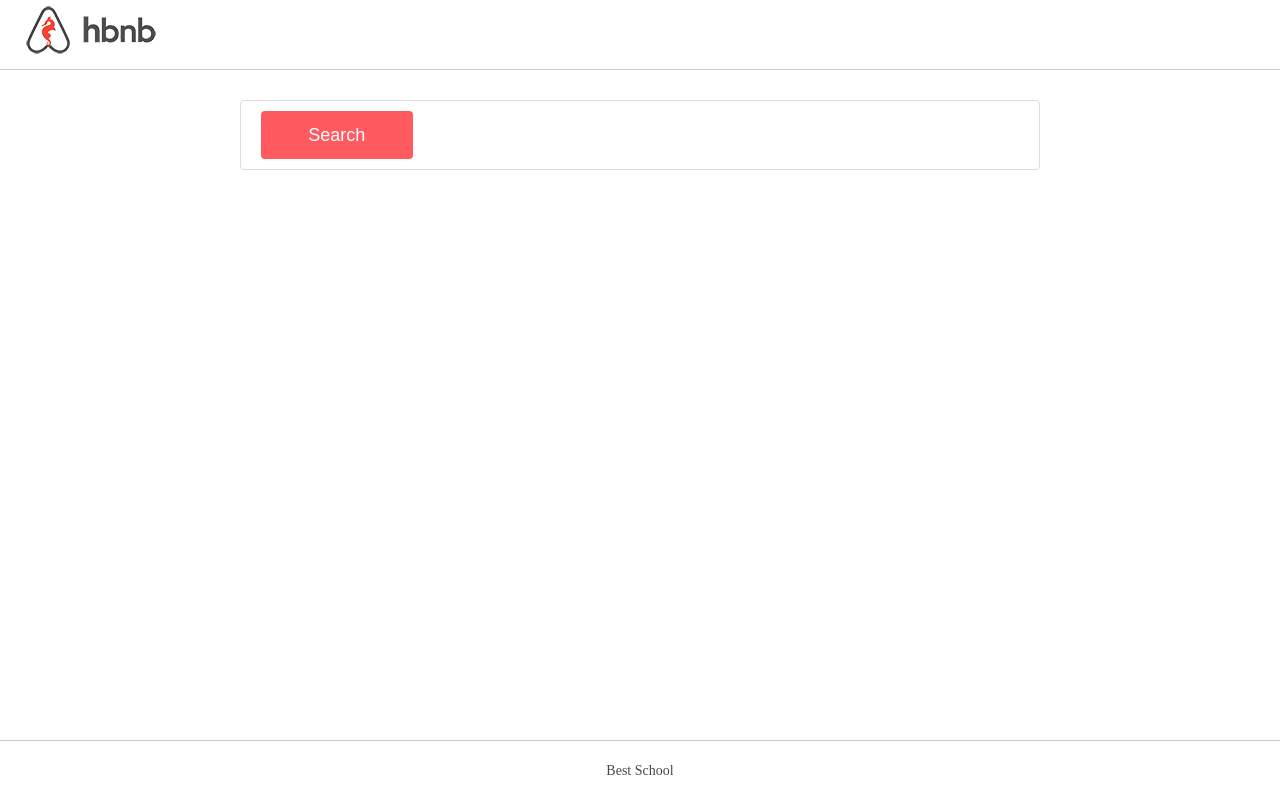
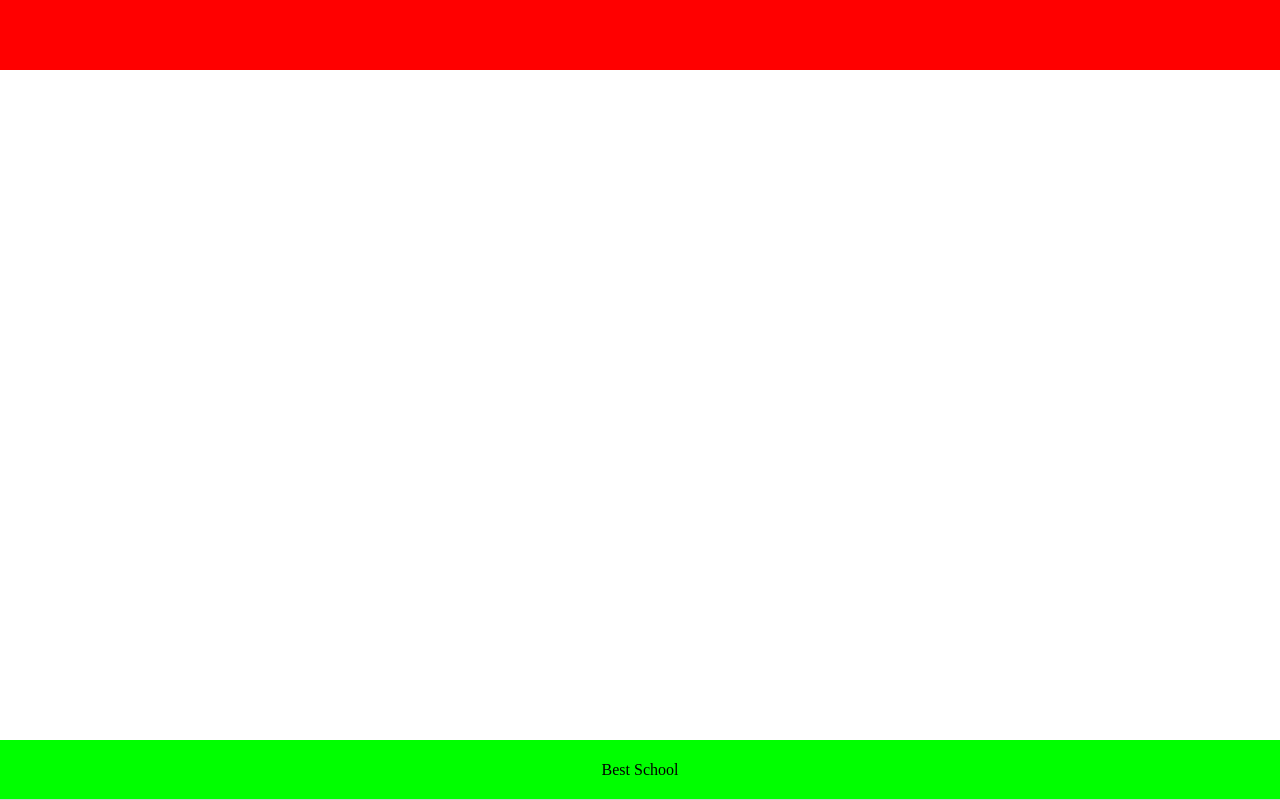
Before and after one commit to Valeryio/AirBnB_clone, a plain HTML site: page web_static/0-index.html in a window 1280 px wide. Drawn offline with Linux system fonts and the light colour scheme.

Commit message:
Adding new structure for the html project

```diff
--- a/web_static/0-index.html
+++ b/web_static/0-index.html
@@ -2,29 +2,32 @@
 <html lang="en">
     <head>
         <meta charset="UTF-8">
-        <link rel="stylesheet" href="./styles/2-header.css">
-        <link rel="stylesheet" href="./styles/2-footer.css">
-        <link rel="stylesheet" href="./styles/2-common.css">
-        <link rel="icon" href="./images/icon.png">
         <meta name="viewport" content="width=device-width, initial-scale=1.0">
         <title>AirBnB</title>
     </head>
-    <body>
-        <header class="header">
-            <img src="./images/logo.png" alt="Logo of AirBnB" class="header-logo">
+    <body style="
+        margin: 0;
+        height: 100vh;
+        display: grid;
+        grid-template-rows: 70px auto 60px;"
+        >
+
+        <header class="header"
+        style=" background-color: #FF0000;
+        ">
         </header>
 
-        <div class="container">
-            <section class="filters">
-
-                <button class="btn btn--primary">
-                    Search
-                </button>
-            </section>
-        </div>
-
-        <footer class="footer">
-            <div>Best School</div>
+        <footer class="footer"
+        style="
+        padding: 0 20px;
+        grid-row-start: 3;
+        display: flex;
+        align-items: center;
+        justify-content: center;
+        border-bottom: 1px solid #cccccc;
+        background-color:  #00FF00;"
+        >
+            Best School
         </footer>
     </body>
 </html>
--- a/web_static/styles/2-common.css
+++ b/web_static/styles/2-common.css
@@ -1,81 +1,10 @@
 
-:root
-{
-  /*-------------COLOR VARIABLES---------------*/
-  --clr-primary-red: #ff0000;
-  --clr-primary-green: #00ff00;
-  --clr-font-color: #484848;
-  --clr-bg-button : #FF5A5F;
-  --clr-text-button: white;
-
-
-  /*-------------COLOR VARIABLES---------------*/
-
-  /*-------------FONTS VARIABLES---------------*/
-  --fs-normal: 14px;
-  --fs-large: 18px;
-  --ff-normal: Circular,"Helvetica Neue",Helvetica,Arial,sans-serif;
-}
-
-*
-{
-  box-sizing: border-box;
-}
 
 
 body
 {
-  margin: 0;
-  height: 100vh;
-
-  display: grid;
-  grid-template-rows: 70px auto 60px;
-
-  color: var(--clr-font-color);
-  font-size: var(--fs-normal);
+    margin: 0;
+    height: 100vh;
+    display: grid;
+    grid-template-rows: 70px auto 60px;
 }
-
-.container
-{
-  min-width: 800px;
-  max-width: 1000px;
-  height: fit-content;
-  margin: 30px auto;
-
-  display: flex;
-
-  /* border: 1px solid red; */
-}
-
-.filters
-{
-  width: 100%;
-  padding: 10px 20px;
-  border-radius: 4px;
-  border: 1px solid #dddddd;
-}
-
-
-.btn
-{
-  height: 48px;
-  width: 20%;
-  border: none;
-
-  border-radius: 4px;
-
-  font-size: var(--fs-large);
-
-  cursor: pointer;
-}
-
-.btn--primary
-{
-  color: var(--clr-text-button);
-  background-color: var(--clr-bg-button);
-}
-
-.btn:hover
-{
-  opacity: 0.9;
-}
--- a/web_static/styles/2-footer.css
+++ b/web_static/styles/2-footer.css
@@ -1,9 +1,11 @@
 
 .footer
 {
-  display: flex;
-  align-items: center;
-  justify-content: center;
-  border-top: 1px solid #cccccc;
-  /* background-color: var(--clr-primary-green); */
+    padding: 0 20px;
+    grid-row-start: 3;
+    display: flex;
+    align-items: center;
+    justify-content: center;
+    border-bottom: 1px solid #cccccc;
+    background-color:  #00FF00;
 }
--- a/web_static/styles/2-header.css
+++ b/web_static/styles/2-header.css
@@ -1,7 +1,5 @@
 
 .header
 {
-  padding: 0 20px;
-  border-bottom: 1px solid #cccccc;
-  /* background-color: var(--clr-primary-red); */
+    background-color: #FF0000;
 }
--- /dev/null
+++ b/web_static/styles/common.css
@@ -0,0 +1,81 @@
+
+:root
+{
+  /*-------------COLOR VARIABLES---------------*/
+  --clr-primary-red: #ff0000;
+  --clr-primary-green: #00ff00;
+  --clr-font-color: #484848;
+  --clr-bg-button : #FF5A5F;
+  --clr-text-button: white;
+
+
+  /*-------------COLOR VARIABLES---------------*/
+
+  /*-------------FONTS VARIABLES---------------*/
+  --fs-normal: 14px;
+  --fs-large: 18px;
+  --ff-normal: Circular,"Helvetica Neue",Helvetica,Arial,sans-serif;
+}
+
+*
+{
+  box-sizing: border-box;
+}
+
+
+body
+{
+  margin: 0;
+  height: 100vh;
+
+  display: grid;
+  grid-template-rows: 70px auto 60px;
+
+  color: var(--clr-font-color);
+  font-size: var(--fs-normal);
+}
+
+.container
+{
+  min-width: 800px;
+  max-width: 1000px;
+  height: fit-content;
+  margin: 30px auto;
+
+  display: flex;
+
+  /* border: 1px solid red; */
+}
+
+.filters
+{
+  width: 100%;
+  padding: 10px 20px;
+  border-radius: 4px;
+  border: 1px solid #dddddd;
+}
+
+
+.btn
+{
+  height: 48px;
+  width: 20%;
+  border: none;
+
+  border-radius: 4px;
+
+  font-size: var(--fs-large);
+
+  cursor: pointer;
+}
+
+.btn--primary
+{
+  color: var(--clr-text-button);
+  background-color: var(--clr-bg-button);
+}
+
+.btn:hover
+{
+  opacity: 0.9;
+}
--- /dev/null
+++ b/web_static/styles/footer.css
@@ -0,0 +1,9 @@
+
+.footer
+{
+  display: flex;
+  align-items: center;
+  justify-content: center;
+  border-top: 1px solid #cccccc;
+  /* background-color: var(--clr-primary-green); */
+}
--- /dev/null
+++ b/web_static/styles/header.css
@@ -0,0 +1,7 @@
+
+.header
+{
+  padding: 0 20px;
+  border-bottom: 1px solid #cccccc;
+  /* background-color: var(--clr-primary-red); */
+}
```
Also changed, not shown: web_static/1-index.html (added, +43 -0 lines), web_static/2-index.html (added, +20 -0 lines), web_static/index.html (added, +30 -0 lines), web_static/styles/3-common.css (added), web_static/styles/3-footer.css (added), web_static/styles/3-header.css (added).
